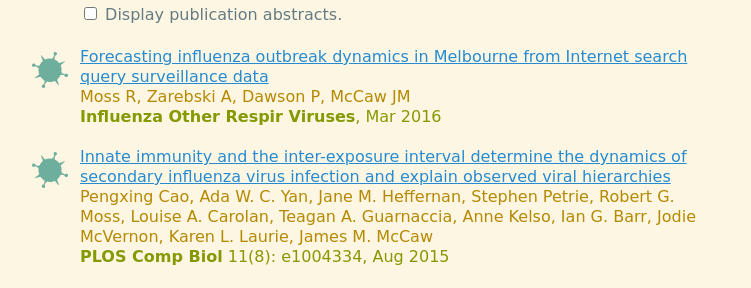
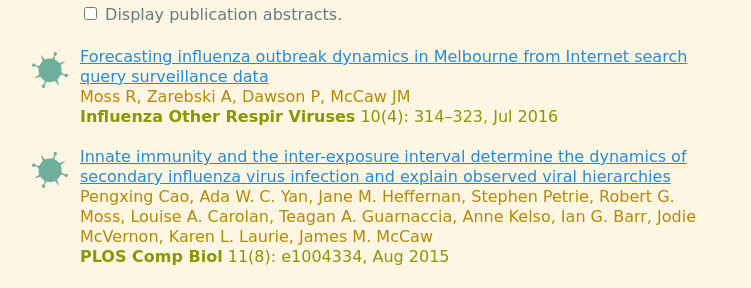
Before and after one commit to robmoss/previous2-robmoss.github.io, a Jekyll site: the page built from pubs/index.md, in a window 1280 px wide. Shown: the part 128-416 px from the top of the page, without its empty margins (240-991 px from the left). Built offline with Jekyll 4.4.1, drawn with Linux system fonts in a browser that asks for light colours; some web fonts are replaced.

Commit message:
Add issue and page numbers for the GFT paper

```diff
--- a/pubs/index.md
+++ b/pubs/index.md
@@ -45,7 +45,7 @@ title: Publications
            Moss R, Zarebski A, Dawson P, McCaw JM
         </span><br/>
         <span class="journal">
-          <b>Influenza Other Respir Viruses</b>, Mar 2016
+          <b>Influenza Other Respir Viruses</b> 10(4): 314&ndash;323, Jul 2016
         </span><br/>
         <span class="abstract">
         <strong>Background:</strong>
```
